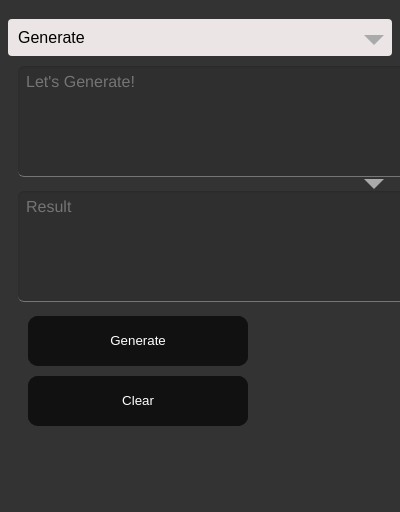
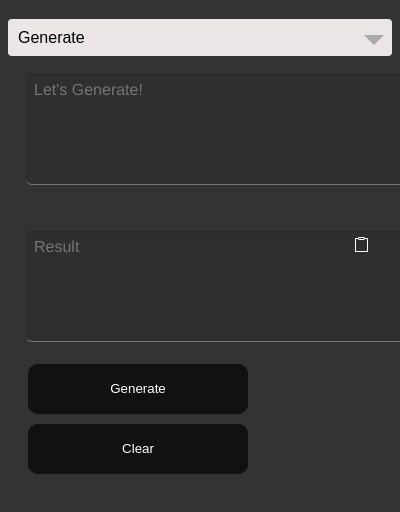
Before and after one commit to SuperSecureHuman/GeneAI, a browser extension: page popup.html in a window 400 px wide. Shown: the part 100-612 px from the top of the page. Drawn offline with Linux system fonts and the light colour scheme.

Commit message:
added button and css changes

```diff
--- a/background.js
+++ b/background.js
@@ -1,6 +1,3 @@
-/*
-TODO: Summarizers,ParaPhaser
-*/
 
 chrome.contextMenus.create({
   id: "Generate",
--- a/popup.css
+++ b/popup.css
@@ -1,15 +1,14 @@
-@import url('https://fonts.googleapis.com/css2?family=Roboto&family=Roboto+Mono&display=swap');
+@import url("https://fonts.googleapis.com/css2?family=Roboto&family=Roboto+Mono&display=swap");
 
 :root {
     --bgColor: #333;
     --textPrimary: #fff;
     --textSecondary: #666;
-
 }
 
 html,
 body {
-    font-family: 'Roboto', sans-serif;
+    font-family: "Roboto", sans-serif;
     background-color: var(--bgColor);
     color: var(--textPrimary);
     /* font size  */
@@ -32,8 +31,17 @@ body {
 }
 
 .glow-on-hover:before {
-    content: '';
-    background: linear-gradient(45deg, #ff0000, #ff7300, #fffb00, #48ff00, #00ffd5, #002bff, #7a00ff, #ff00c8, #ff0000);
+    content: "";
+    background: linear-gradient(45deg,
+            #ff0000,
+            #ff7300,
+            #fffb00,
+            #48ff00,
+            #00ffd5,
+            #002bff,
+            #7a00ff,
+            #ff00c8,
+            #ff0000);
     position: absolute;
     top: -2px;
     left: -2px;
@@ -44,12 +52,12 @@ body {
     height: calc(100% + 4px);
     animation: glowing 20s linear infinite;
     opacity: 0;
-    transition: opacity .3s ease-in-out;
+    transition: opacity 0.3s ease-in-out;
     border-radius: 10px;
 }
 
 .glow-on-hover:active {
-    color: #000
+    color: #000;
 }
 
 .glow-on-hover:active:after {
@@ -62,7 +70,7 @@ body {
 
 .glow-on-hover:after {
     z-index: -1;
-    content: '';
+    content: "";
     position: absolute;
     width: 100%;
     height: 100%;
@@ -86,8 +94,18 @@ body {
     }
 }
 
+.text-input {
+    position: relative;
+    background-color: var(--bgColor);
+    padding: 0.5em;
+}
 
 textarea {
+    /* min-width: 500px;
+    max-width: 80vw;
+    min-height: 100px;
+    max-height: 80vh;
+    padding: 0.8em 1em; */
     margin-top: 10px;
     margin-left: 10px;
     width: 500px;
@@ -97,7 +115,7 @@ textarea {
     -moz-border-right-colors: none;
     -moz-border-top-colors: none;
     background: none repeat scroll 0 0 rgba(0, 0, 0, 0.07);
-    border-color: -moz-use-text-color #FFFFFF #FFFFFF -moz-use-text-color;
+    border-color: -moz-use-text-color #ffffff #ffffff -moz-use-text-color;
     border-image: none;
     border-radius: 6px 6px 6px 6px;
     border-style: none solid solid none;
@@ -111,7 +129,6 @@ textarea {
     transition: background-color 0.2s ease 0s;
     color: #fff;
 }
-
 
 textarea:focus {
     background: none repeat scroll 0 0 #3e4047;
@@ -164,3 +181,56 @@ textarea:focus {
     border-right: 10px solid transparent;
     border-left: 10px solid transparent;
 }
+
+textarea::-webkit-scrollbar {
+    width: 6px;
+}
+
+textarea::-webkit-scrollbar-track {
+    background: #f1f1f1;
+}
+
+textarea::-webkit-scrollbar-thumb {
+    background: #888;
+}
+
+textarea::-webkit-scrollbar-thumb:hover {
+    background: #555;
+}
+
+.clipboard.icon {
+    position: absolute;
+    top: 1.3em;
+    right: 1.5em;
+    margin-top: 4px;
+    margin-left: 4px;
+    width: 11px;
+    height: 13px;
+    border: solid 1px #ffffff;
+    border-top: none;
+    border-radius: 1px;
+    cursor: pointer;
+}
+
+.clipboard.icon:before {
+    top: -1px;
+    left: 2px;
+    width: 5px;
+    height: 1px;
+    border: solid 1px #ffffff;
+    border-radius: 1px;
+}
+
+.clipboard.icon:after {
+    width: 3px;
+    height: 1px;
+    background-color: #ffffff;
+    box-shadow: 8px 0 0 0 #ffffff;
+}
+
+.icon:before,
+.icon:after {
+    content: "";
+    position: absolute;
+    display: block;
+}
--- a/popup.html
+++ b/popup.html
@@ -21,21 +21,23 @@
             <option value="SummarizerV2">Summarizer</option>
           </select>
         </div>
-        <div>
+
+        <div class="text-input">
           <textarea name="text" id="Gen-Input" placeholder="Let's Generate!"></textarea>
         </div>
-        <div>
+        <div class="text-input">
           <textarea name="input" id="Gen-number" placeholder="Key Points" hidden></textarea>
         </div>
-        <div class="select-dropdown">
-          <select name="dropdown" id="Tone-dropdown" hidden>
+        <div class="select-dropdown" hidden>
+          <select name="dropdown" id="Tone-dropdown">
             <option value="Fluency">Fluency</option>
             <option value="Standard">Standard</option>
             <option value="Creative">Creative</option>
             <option value="Smarter">Smarter</option>
           </select>
         </div>
-        <div>
+        <div class="text-input">
+          <div id="copyToClipboard-a" class="clipboard icon"></div>
           <textarea name="result" id="Gen-result" placeholder="Result" readonly></textarea>
         </div>
       </div>
@@ -43,11 +45,6 @@
         <button class="glow-on-hover" id="Gen-generate" type="button">
           Generate
         </button>
-
-        <!-- <button class="glow-on-hover" id="Undo" type="button">
-          Undo
-        </button> -->
-
         <button class="glow-on-hover" id="Gen-clear" type="button">
           Clear
         </button>
--- a/popup.js
+++ b/popup.js
@@ -1,16 +1,14 @@
-let result_history=[""];
-
-
+let result_history = [""];
 
 document.getElementById("Gen-generate").addEventListener("click", () => {
     console.log("Generate Button Clicked");
     let text = document.getElementById("Gen-Input").value;
     let dropdown = document.getElementById("Gen-dropdown").value;
-    if(result_history.length==1){
+    if (result_history.length == 1) {
         result_history.push(text);
     }
-    text=result_history[result_history.length-1];
-    if (dropdown=="generate"){
+    text = result_history[result_history.length - 1];
+    if (dropdown == "generate") {
 
         if (text.length > 0) {
             chrome.runtime.sendMessage({ text: text, dropdown: dropdown }, (response) => {
@@ -18,17 +16,17 @@ document.getElementById("Gen-generate").addEventListener("click", () => {
                 let result = response.result;
                 result_history.push(result);
 
-                let i=0;
+                let i = 0;
                 let nspeed = 10;
                 function typeWriter() {
-                    text=response.result;
+                    text = response.result;
 
                     if (i < text.length) {
-                        if(i<result_history[result_history.length-2].length){
-                            nspeed=0;
+                        if (i < result_history[result_history.length - 2].length) {
+                            nspeed = 0;
                         }
-                        else{
-                            nspeed=10;
+                        else {
+                            nspeed = 10;
                         }
                         i++;
                         document.getElementById("Gen-result").value = text.substring(0, i);
@@ -37,19 +35,19 @@ document.getElementById("Gen-generate").addEventListener("click", () => {
                 }
 
                 typeWriter();
-                console.log("Temp:"+text);
+                console.log("Temp:" + text);
             });
         }
     }
-    else if (dropdown=="ParaPhraser"){
-        let tone=document.getElementById("Tone-dropdown").value;
+    else if (dropdown == "ParaPhraser") {
+        let tone = document.getElementById("Tone-dropdown").value;
         if (text.length > 0) {
-            chrome.runtime.sendMessage({ text: text, dropdown: dropdown,tone:tone }, (response) => {
+            chrome.runtime.sendMessage({ text: text, dropdown: dropdown, tone: tone }, (response) => {
                 console.log(response);
-                let i=0;
+                let i = 0;
                 let nspeed = 10;
                 function typeWriter() {
-                    text=response.result;
+                    text = response.result;
                     if (i < text.length) {
                         i++;
                         document.getElementById("Gen-result").value = text.substring(0, i);
@@ -62,19 +60,19 @@ document.getElementById("Gen-generate").addEventListener("click", () => {
         }
     }
 
-    else if(dropdown=="SummarizerV2"){
-        let number=document.getElementById("Gen-number").value;
+    else if (dropdown == "SummarizerV2") {
+        let number = document.getElementById("Gen-number").value;
         if (text.length > 0) {
-            chrome.runtime.sendMessage({ text: text, dropdown: dropdown,number:number }, (response) => {
+            chrome.runtime.sendMessage({ text: text, dropdown: dropdown, number: number }, (response) => {
                 console.log(response);
-                let i=0;
+                let i = 0;
                 let nspeed = 10;
                 function typeWriter() {
-                    text=response.result;
+                    text = response.result;
                     i++;
                     document.getElementById("Gen-result").value = text.substring(0, i);
                     setTimeout(typeWriter, nspeed);
-                    }
+                }
                 typeWriter();
             });
         }
@@ -87,18 +85,18 @@ document.getElementById("Gen-dropdown").addEventListener("change", () => {
     if (dropdown == "SummarizerV2") {
         document.getElementById("Gen-generate").innerHTML = "Summarize it";
         document.getElementById("Gen-number").hidden = false;
-        document.getElementById("Tone-dropdown").hidden = true;
+        document.getElementsByClassName("select-dropdown")[1].hidden = true;
         document.getElementById("Gen-Input").placeholder = "Enter the text to summarize";
 
-    } else if(dropdown=="generate") {
+    } else if (dropdown == "generate") {
         document.getElementById("Gen-generate").innerHTML = "Generate it";
         document.getElementById("Gen-number").hidden = true;
-        document.getElementById("Tone-dropdown").hidden = true;
+        document.getElementsByClassName("select-dropdown")[1].hidden = true;
 
     }
     else if (dropdown == "ParaPhraser") {
         document.getElementById("Gen-generate").innerHTML = "Paraphrase it";
-        document.getElementById("Tone-dropdown").hidden = false;
+        document.getElementsByClassName("select-dropdown")[1].hidden = false;
         document.getElementById("Gen-number").hidden = true;
         document.getElementById("Gen-Input").placeholder = "Enter the text to paraphrase";
 
@@ -107,22 +105,19 @@ document.getElementById("Gen-dropdown").addEventListener("change", () => {
 });
 
 
-
-// document.getElementById("Undo").addEventListener("click", () => {
-//     console.log("Undo Button Clicked");
-//     // replace the text in the text box with the last text in the temp array
-//     document.getElementById("Gen-Input").value = temp[temp.length - 2];
-//     // remove the last element from the temp array
-//     temp.pop();
-//     // clear the result text box
-//     document.getElementById("Gen-result").value = "";
-// });
+document.getElementById('copyToClipboard-a').addEventListener('click', () => {
+    let text = document.getElementById("Gen-result").value;
+    if (text.length > 0) {
+        navigator.clipboard.writeText(text);
+    }
+    document.getElementById("")
+});
 
 
 
 document.getElementById("Gen-clear").addEventListener("click", () => {
     document.getElementById("Gen-Input").value = "";
     document.getElementById("Gen-result").value = "";
-    result_history=[""];
+    result_history = [""];
 }
 );
```
